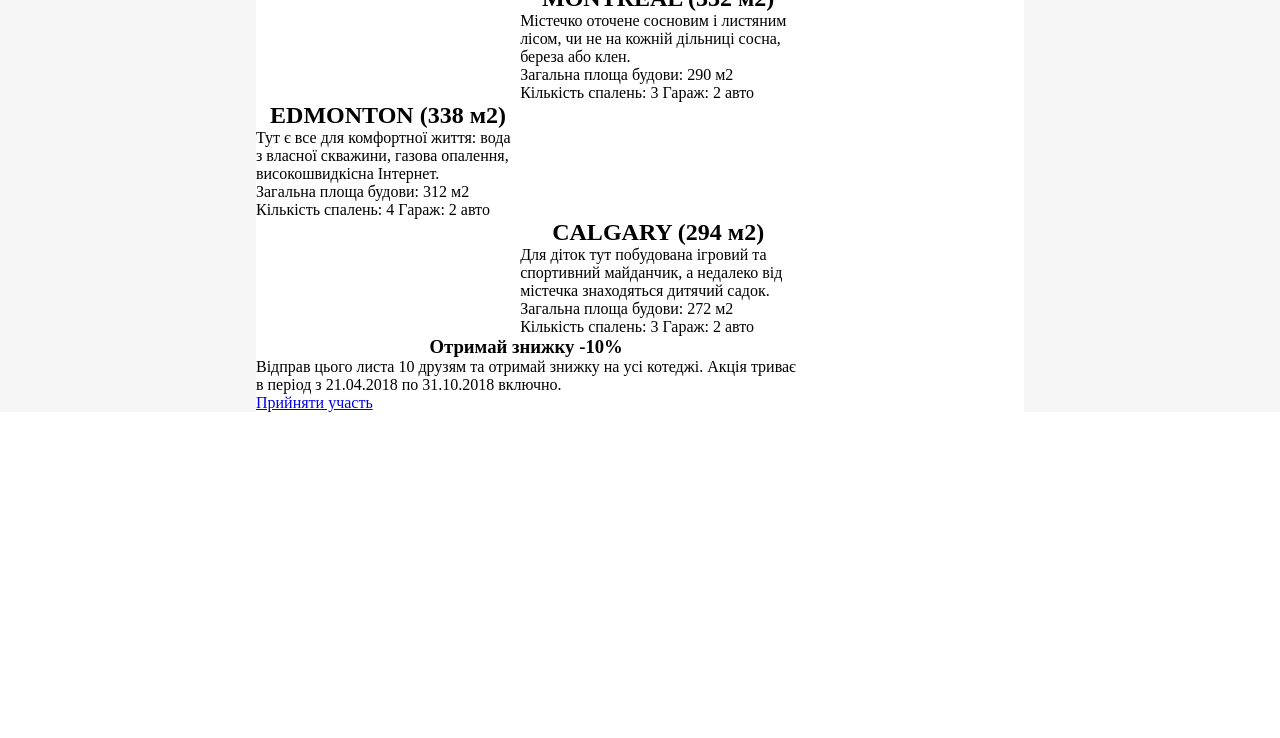
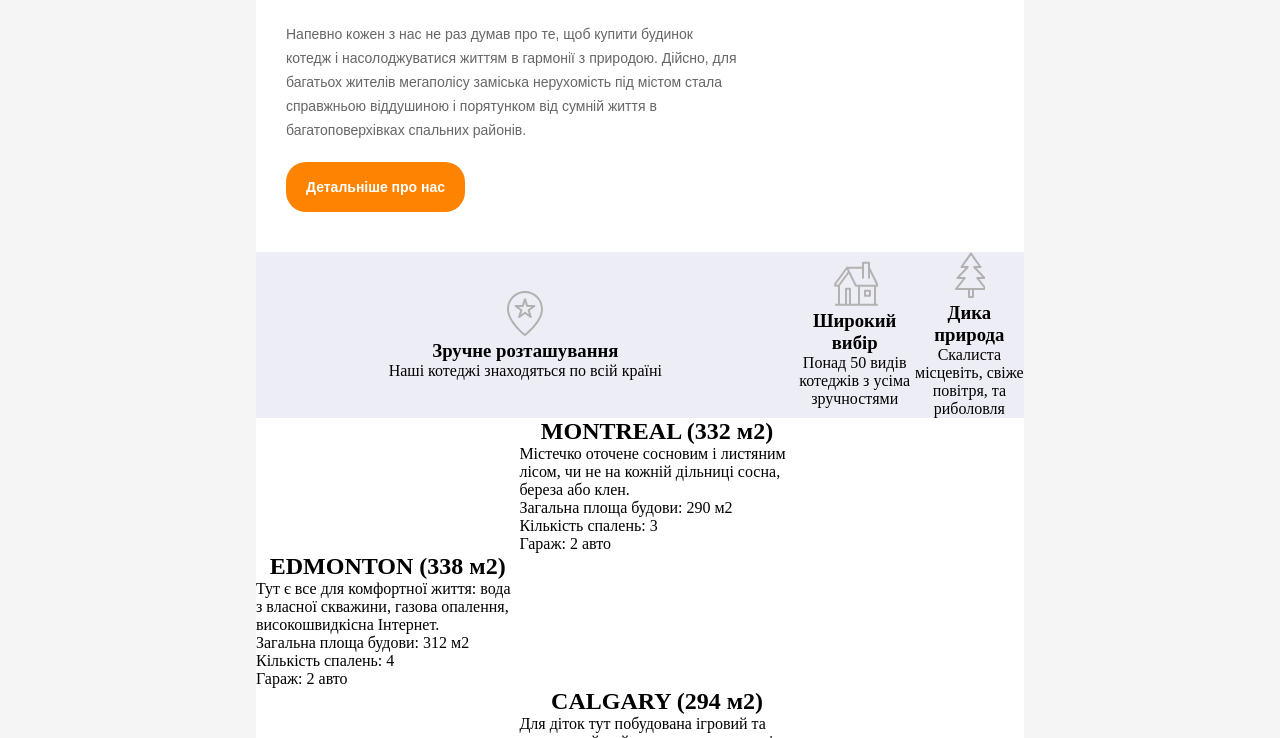
Before and after one commit to A-N-I-A-developer/hata-plus, a plain HTML site: page newsletters/email.html in a window 1280 px wide. Shown: the part 372-1110 px from the top of the page. Before the commit the page ends 800 px from the top, so only its background shows below. Drawn offline with Linux system fonts and the light colour scheme.

Commit message:
part of email

```diff
--- a/newsletters/email.css
+++ b/newsletters/email.css
@@ -43,6 +43,14 @@ table td {
     margin-bottom: 5px;
 }
 
+.banner-main {
+    min-width: 100%;
+}
+
+.banner {
+    width: 100%;
+}
+
 .phone-icon {
     display: inline-block;
     width: 16px;
@@ -67,12 +75,71 @@ table td {
 
 .description {
     padding-left: 30px;
+    min-width: 100%;
 }
 
-.head-company {
+.description h1 {
+    margin-top: 35px;
+    margin-bottom: 25px;
     font-size: 24px;
     line-height: 24px;
     color: #24242b;
     font-family: "Arial";
     text-align: left;
 }
+
+.description p {
+    margin-bottom: 20px;
+    margin-right: 55px;
+    font-size: 14px;
+    line-height: 24px;
+    color: #666666;
+    font-family: "Arial";
+}
+
+.description a {
+    display: inline-block;
+    margin-bottom: 40px;
+    padding-top: 13px;
+    padding-right: 20px;
+    padding-bottom: 13px;
+    padding-left: 20px;
+    font-size: 14px;
+    line-height: 24px;
+    color: #ffffff;
+    font-weight: bold;
+    font-family: "Arial";
+    text-align: center;
+    text-decoration: none;
+    border-radius: 20px;
+    background-color: #fd8300;
+}
+
+.main-difference {
+    text-align: center;
+    background-color: #ededf5;
+}
+
+.location-image {
+    display: inline-block;
+    width: 37px;
+    height: 46px;
+    background-image: url(https://github.com/A-N-I-A-developer/hata-plus/blob/master/images/sprite_hata_news.png?raw=true);
+    background-position: 0 0;
+}
+
+.choice-image {
+    display: inline-block;
+    width: 46px;
+    height: 45px;
+    background-image: url(https://github.com/A-N-I-A-developer/hata-plus/blob/master/images/sprite_hata_news.png?raw=true);
+    background-position: -37px 0;
+}
+
+.nature-image {
+    display: inline-block;
+    width: 32px;
+    height: 46px;
+    background-image: url(https://github.com/A-N-I-A-developer/hata-plus/blob/master/images/sprite_hata_news.png?raw=true);
+    background-position: -84px 0;
+}
--- a/newsletters/email.html
+++ b/newsletters/email.html
@@ -15,15 +15,20 @@
             <td class="wrapper">
                 <table class="header-main">
                     <tr>
-                        <td class="logo"><a href="https://a-n-i-a-developer.github.io/hata-plus/"><img src="https://github.com/A-N-I-A-developer/hata-plus/blob/a69722ebf0c75e64b2f0975e702100e239314771/images/logo.png?raw=true" alt="Логотип Хати Плюс"></a></td>
+                        <td class="logo"><a href="https://a-n-i-a-developer.github.io/hata-plus/"><img
+                                    src="https://github.com/A-N-I-A-developer/hata-plus/blob/a69722ebf0c75e64b2f0975e702100e239314771/images/logo.png?raw=true"
+                                    alt="Логотип Хати Плюс"></a></td>
                         <td class="contacts">
                             <table>
                                 <tr class="contact">
-                                    <td class="tel"><a href="tel:+380971002525"><span class="phone-icon"></span>+38(097) 100-25-25</a>
+                                    <td class="tel"><a href="tel:+380971002525"><span class="phone-icon"></span>+38(097)
+                                            100-25-25</a>
                                     </td>
                                 </tr>
                                 <tr>
-                                    <td class="contact-phone"><p>контактний телефон у Вашому місті</p></td>
+                                    <td class="contact-phone">
+                                        <p>контактний телефон у Вашому місті</p>
+                                    </td>
                                 </tr>
                             </table>
                         </td>
@@ -37,8 +42,10 @@
             <td>
                 <table>
                     <tr>
-                        <td>
-                            <img src="" alt="">
+                        <td class="banner-main">
+                            <img class="banner"
+                                src="https://github.com/A-N-I-A-developer/hata-plus/blob/master/images/banner_news.jpg?raw=true"
+                                alt="банер-gmail">
                         </td>
                     </tr>
                     <tr>
@@ -51,52 +58,70 @@
                                 </tr>
                                 <tr>
                                     <td>
-                                        <p>Напевно кожен з нас не раз думав про те, щоб купити будинок котедж і насолоджуватися життям в гармонії з природою. Дійсно, для багатьох жителів мегаполісу заміська нерухомість під містом стала справжньою віддушиною і порятунком від сумній життя в багатоповерхівках спальних районів.</p>
+                                        <p>Напевно кожен з нас не раз думав про те, щоб купити будинок котедж і
+                                            насолоджуватися життям в гармонії з природою. Дійсно, для багатьох жителів
+                                            мегаполісу заміська нерухомість під містом стала справжньою віддушиною і
+                                            порятунком від сумній життя в багатоповерхівках спальних районів.</p>
                                     </td>
                                 </tr>
                                 <tr>
-                                    <td><a href="https://a-n-i-a-developer.github.io/hata-plus/">Детальніше про нас</a></td>
+                                    <td>
+                                        <a href="https://a-n-i-a-developer.github.io/hata-plus/">Детальніше про нас
+                                        </a>
+                                    </td>
                                 </tr>
                             </table>
                         </td>
                     </tr>
-                    <tr>
+                    <tr class="main-difference">
                         <td>
                             <table>
                                 <tr>
-                                    <td></td>
+                                    <td><span class="location-image"></span></td>
                                 </tr>
                                 <tr>
-                                    <td><h3>Зручне розташування</h3></td>
+                                    <td>
+                                        <h3>Зручне розташування</h3>
+                                    </td>
                                 </tr>
                                 <tr>
-                                    <td><p>Наші котеджі знаходяться по всій країні</p></td>
+                                    <td>
+                                        <p>Наші котеджі знаходяться по всій країні</p>
+                                    </td>
                                 </tr>
                             </table>
                         </td>
                         <td>
                             <table>
                                 <tr>
-                                    <td></td>
+                                    <td><span class="choice-image"></span></td>
                                 </tr>
                                 <tr>
-                                    <td><h3>Широкий вибір</h3></td>
+                                    <td>
+                                        <h3>Широкий вибір</h3>
+                                    </td>
                                 </tr>
                                 <tr>
-                                    <td><p>Понад 50 видів котеджів з усіма зручностями</p></td>
+                                    <td>
+                                        <p>Понад 50 видів котеджів з усіма зручностями</p>
+                                    </td>
                                 </tr>
                             </table>
                         </td>
                         <td>
                             <table>
                                 <tr>
-                                    <td></td>
+                                    <td><span class="nature-image"></span></td>
                                 </tr>
                                 <tr>
-                                    <td><h3>Дика природа</h3></td>
+                                    <td>
+                                        <h3>Дика природа</h3>
+                                    </td>
                                 </tr>
                                 <tr>
-                                    <td><p>Скалиста місцевіть, свіже повітря, та риболовля</p></td>
+                                    <td>
+                                        <p>Скалиста місцевіть, свіже повітря, та риболовля</p>
+                                    </td>
                                 </tr>
                             </table>
                         </td>
@@ -109,15 +134,22 @@
                                     <td>
                                         <table>
                                             <tr>
-                                                <th><h2>MONTREAL (332 м2)</h2></th>
+                                                <th>
+                                                    <h2>MONTREAL (332 м2)</h2>
+                                                </th>
                                             </tr>
                                             <tr>
-                                                <td><p>Містечко оточене сосновим і листяним лісом, чи не на кожній дільниці сосна, береза або клен.</p></td>
+                                                <td>
+                                                    <p>Містечко оточене сосновим і листяним лісом, чи не на кожній
+                                                        дільниці сосна, береза або клен.</p>
+                                                </td>
                                             </tr>
                                             <tr>
-                                                <td><p>Загальна площа будови: 290 м2
-                                                    Кількість спалень: 3
-                                                    Гараж: 2 авто</p></td>
+                                                <td>
+                                                    <p>Загальна площа будови: 290 м2</p>
+                                                    <p>Кількість спалень: 3</p>
+                                                    <p>Гараж: 2 авто</p>
+                                                </td>
                                             </tr>
                                         </table>
                                     </td>
@@ -126,15 +158,22 @@
                                     <td>
                                         <table>
                                             <tr>
-                                                <th><h2>EDMONTON (338 м2)</h2></th>
+                                                <th>
+                                                    <h2>EDMONTON (338 м2)</h2>
+                                                </th>
                                             </tr>
                                             <tr>
-                                                <td><p>Тут є все для комфортної життя: вода з власної скважини, газова опалення, високошвидкісна Інтернет.</p></td>
+                                                <td>
+                                                    <p>Тут є все для комфортної життя: вода з власної скважини, газова
+                                                        опалення, високошвидкісна Інтернет.</p>
+                                                </td>
                                             </tr>
                                             <tr>
-                                                <td><p>Загальна площа будови: 312 м2
-                                                    Кількість спалень: 4
-                                                    Гараж: 2 авто</p></td>
+                                                <td>
+                                                    <p>Загальна площа будови: 312 м2</p>
+                                                    <p>Кількість спалень: 4</p>
+                                                    <p>Гараж: 2 авто</p>
+                                                </td>
                                             </tr>
                                         </table>
                                     </td>
@@ -145,15 +184,22 @@
                                     <td>
                                         <table>
                                             <tr>
-                                                <th><h2>CALGARY (294 м2)</h2></th>
+                                                <th>
+                                                    <h2>CALGARY (294 м2)</h2>
+                                                </th>
                                             </tr>
                                             <tr>
-                                                <td><p>Для діток тут побудована ігровий та спортивний майданчик, а недалеко від містечка знаходяться дитячий садок.</p></td>
+                                                <td>
+                                                    <p>Для діток тут побудована ігровий та спортивний майданчик, а
+                                                        недалеко від містечка знаходяться дитячий садок.</p>
+                                                </td>
                                             </tr>
                                             <tr>
-                                                <td><p>Загальна площа будови: 272 м2
-                                                    Кількість спалень: 3
-                                                    Гараж: 2 авто</p></td>
+                                                <td>
+                                                    <p>Загальна площа будови: 272 м2</p>
+                                                    <p>Кількість спалень: 3</p>
+                                                    <p>Гараж: 2 авто</p>
+                                                </td>
                                             </tr>
                                         </table>
                                     </td>
@@ -165,13 +211,19 @@
                         <td>
                             <table>
                                 <tr>
-                                    <th><h3>Отримай знижку -10%</h3></th>
+                                    <th>
+                                        <h3>Отримай знижку -10%</h3>
+                                    </th>
                                 </tr>
                                 <tr>
-                                    <td><p>Відправ цього листа 10 друзям та отримай знижку на усі котеджі. Акція триває в період з 21.04.2018 по 31.10.2018 включно.</p></td>
+                                    <td>
+                                        <p>Відправ цього листа 10 друзям та отримай знижку на усі котеджі. Акція триває
+                                            в період з 21.04.2018 по 31.10.2018 включно.</p>
+                                    </td>
                                 </tr>
                                 <tr>
-                                    <td><a href="https://a-n-i-a-developer.github.io/hata-plus/">Прийняти участь</a></td>
+                                    <td><a href="https://a-n-i-a-developer.github.io/hata-plus/">Прийняти участь</a>
+                                    </td>
                                 </tr>
                             </table>
                         </td>
```
